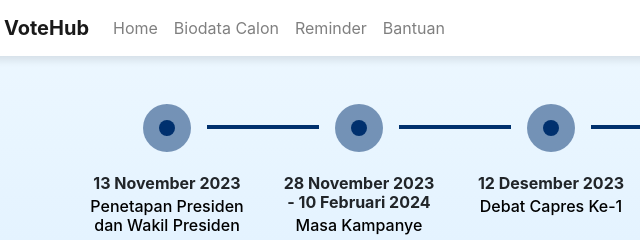
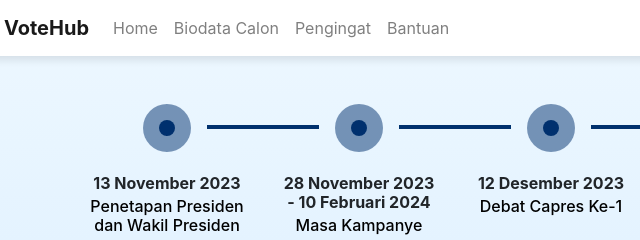
Before and after one commit to muhammadrama19/votehub, a plain HTML site: page pengingat.html in a window 1280 px wide. Shown: the top 240 px of the page, 89-729 px from the left. Drawn offline with nearby package versions, Linux system fonts and the light colour scheme.

Commit message:
fix name of inconsistent nav name

```diff
--- a/pengingat.html
+++ b/pengingat.html
@@ -62,7 +62,7 @@
                 class="nav-link"
                 href="pengingat.html"
                 style="font-family: 'Inter', sans-serif"
-                >Reminder</a
+                >Pengingat</a
               >
             </li>
             <li class="nav-item">
```
